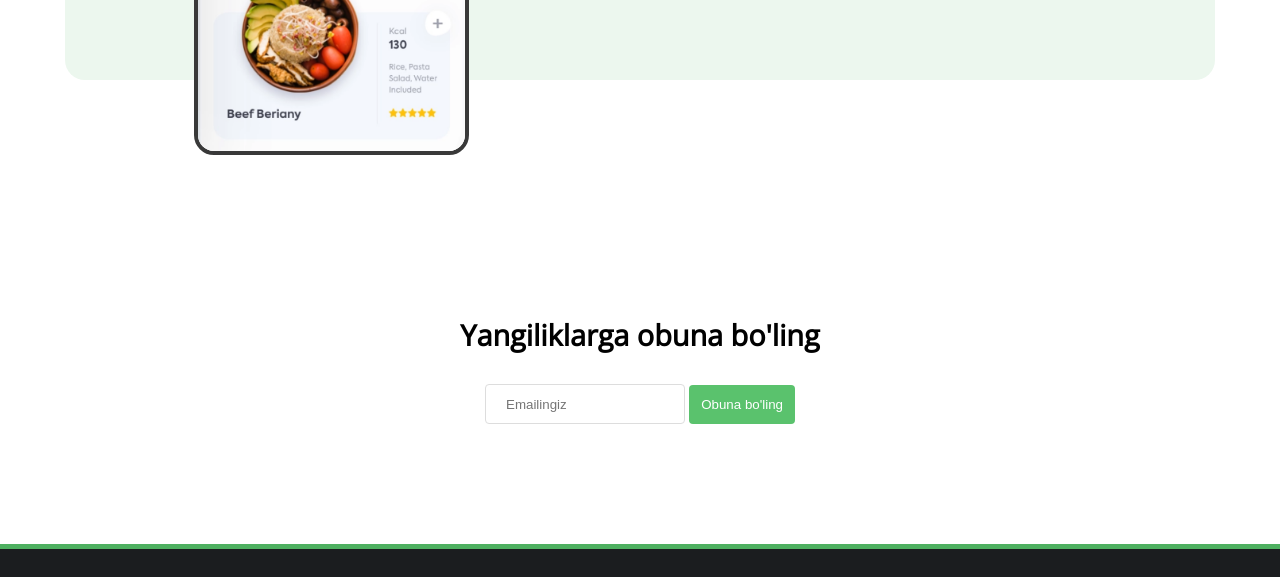
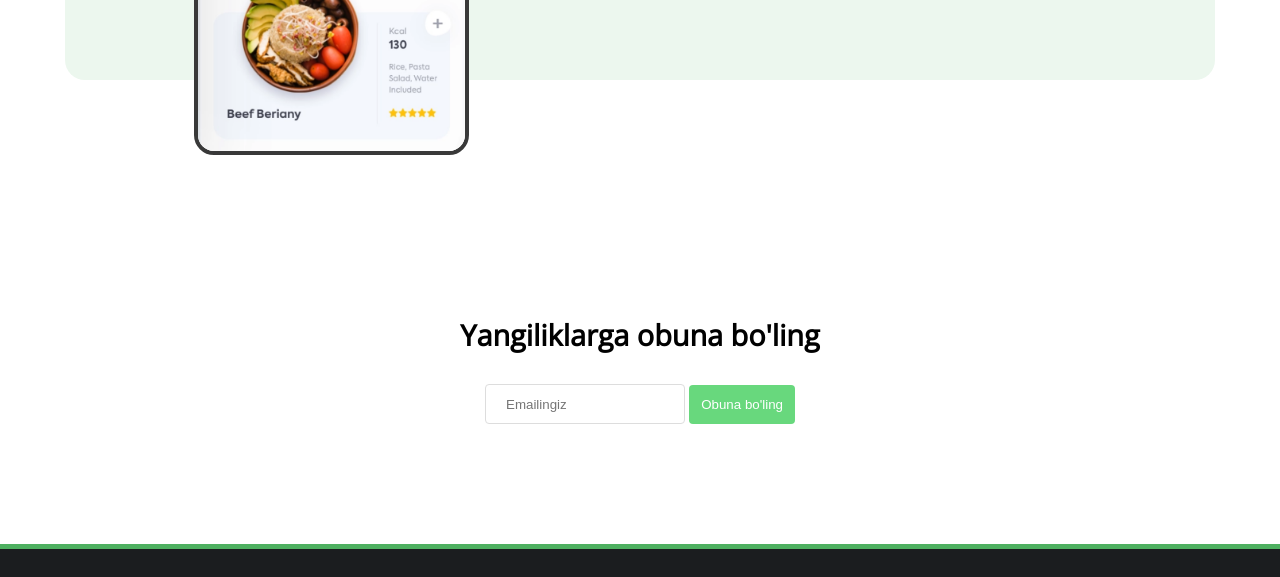
Before and after one commit to obidjonov1/palovery.netlify, a plain HTML site: page index.html in a window 1280 px wide. In both pictures the pointer is over the button "Obuna bo'ling". Shown: the part 2541-3118 px from the top of the page. Drawn offline with nearby package versions, Linux system fonts and the light colour scheme; a web font is replaced by a local one.

Commit message:
Update style.css

```diff
--- a/css/style.css
+++ b/css/style.css
@@ -302,7 +302,10 @@ nav {
   color: #fff;
   cursor: pointer;
 }
-
+.email-btn:hover {
+  background: #68d87d;
+  transition: all ease 0.3s;
+}
 /* footer */
 footer {
   background-color: #1b1d1f;
```
